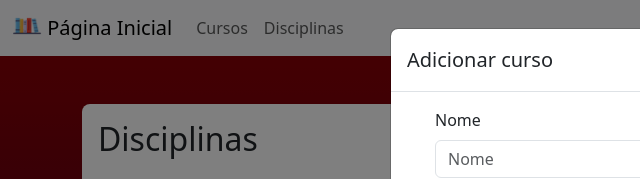
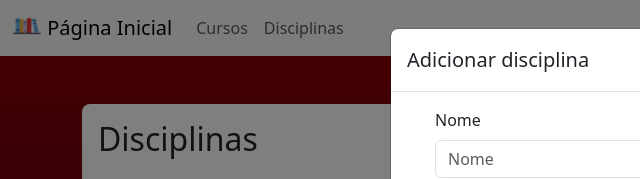
Before and after one commit to PD-Scholar-App/frontend, a plain HTML site: page disciplinas.html in a window 1280 px wide. Both pictures are taken after a click on the button "Adicinar curso". Shown: the top 179 px of the page, 0-640 px from the left. Drawn offline with nearby package versions, Linux system fonts and the light colour scheme; some packages are replaced by stand-ins of ours; no server answers; a script that the page names is missing.

Commit message:
change modal name

```diff
--- a/disciplinas.html
+++ b/disciplinas.html
@@ -86,7 +86,7 @@
      <div class="modal-content">
        <div class="modal-header">
          <h1 class="modal-title fs-5" id="adicionarDisciplinaLabel">
-           Adicionar curso
+           Adicionar disciplina
          </h1>
          <button
            type="button"
```
